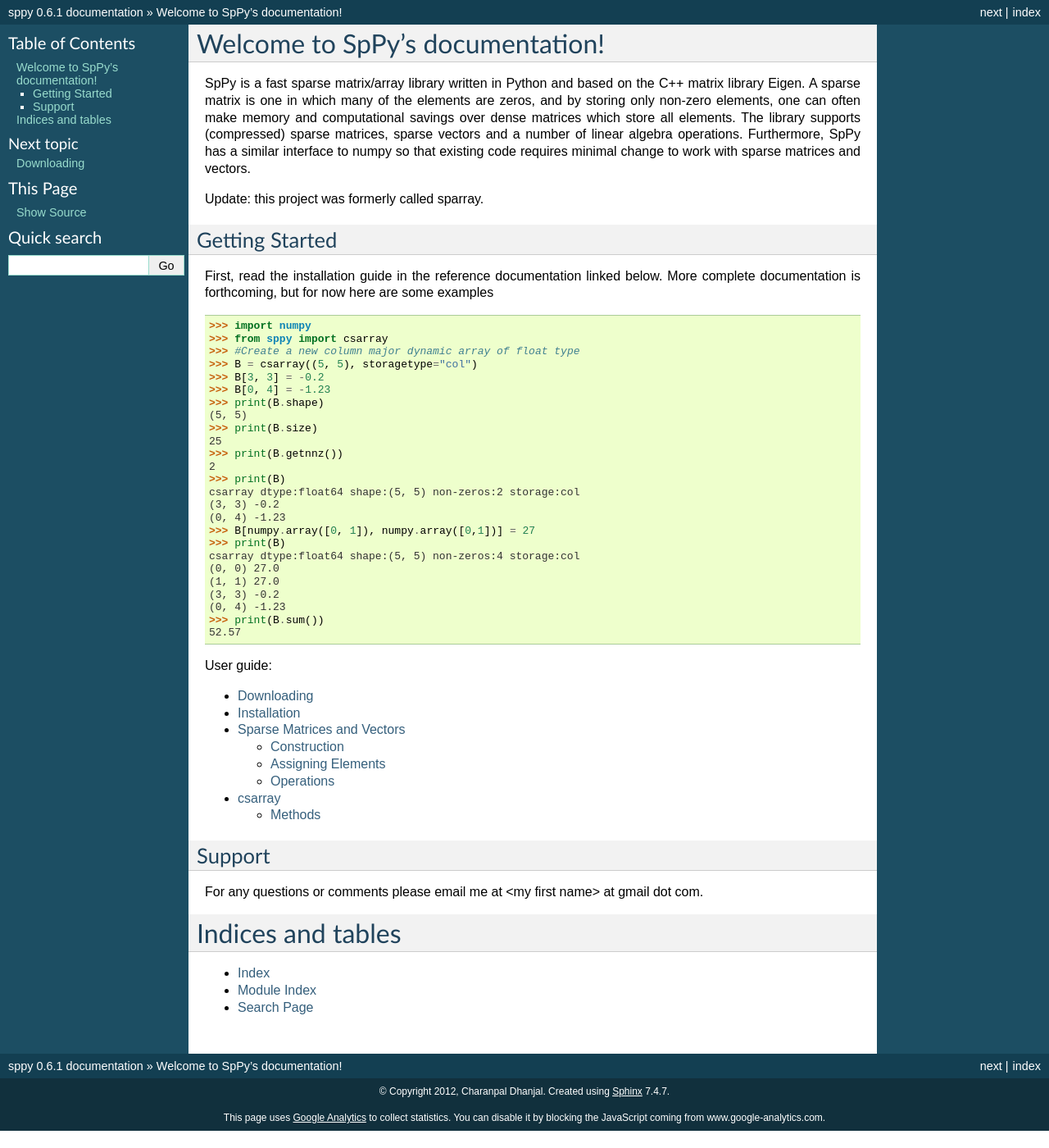
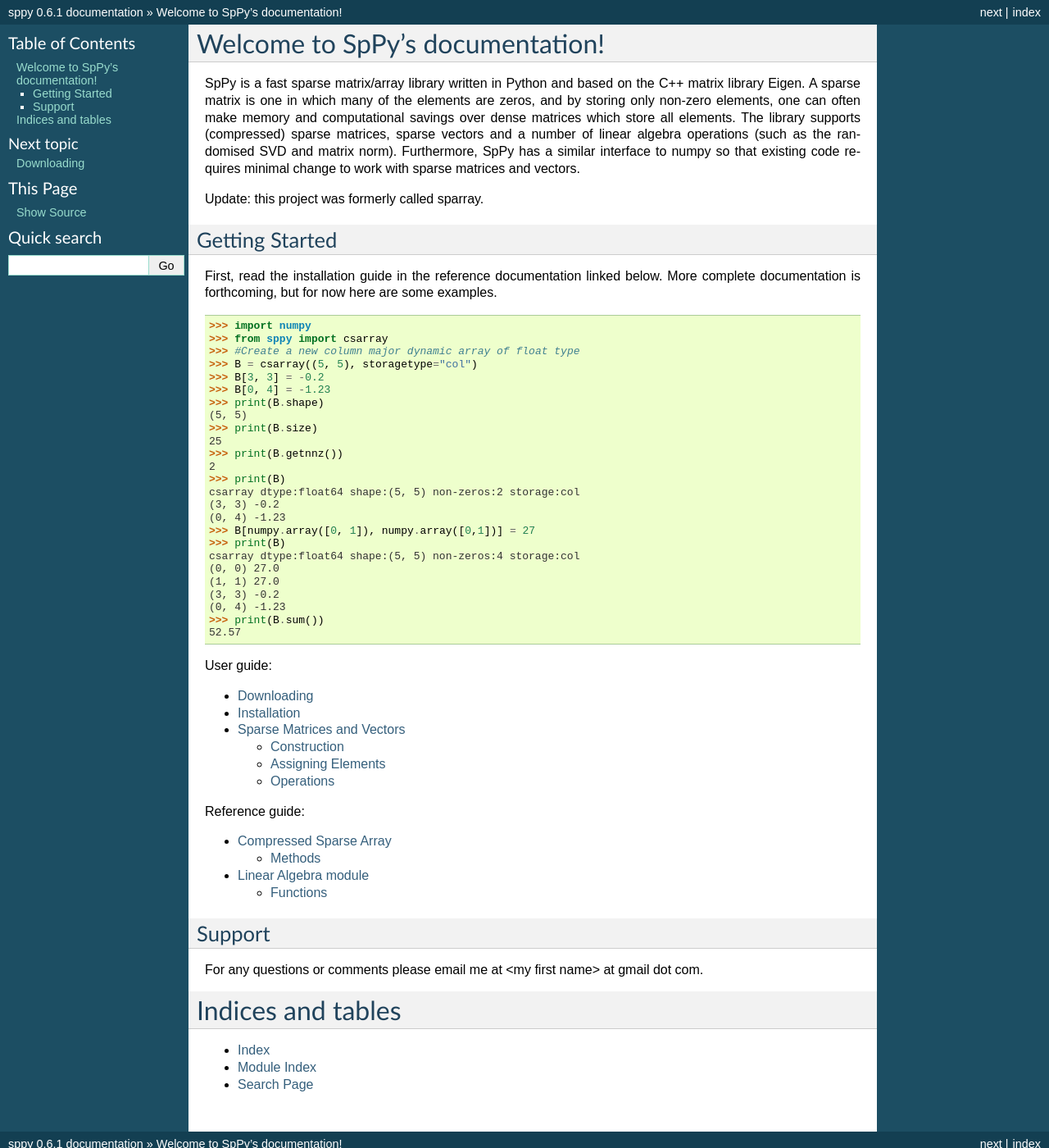
Before and after one commit to charanpald/sppy, a Sphinx documentation site: the page built from docs/index.rst, in a window 1280 px wide and 1400 px high. Shown: the whole window at 82% size. Built offline with Sphinx 7.4.7, drawn with Linux system fonts in a browser that asks for light colours.

Commit message:
Better docs

```diff
--- a/docs/index.rst
+++ b/docs/index.rst
@@ -6,14 +6,14 @@
 Welcome to SpPy's documentation!
 ===================================
 
-SpPy is a fast sparse matrix/array library written in Python and based on the C++ matrix library Eigen. A sparse matrix is one in which many of the elements are zeros, and by storing only non-zero elements, one can often make memory and computational savings over dense matrices which store all elements. The library supports (compressed) sparse matrices, sparse vectors and a number of linear algebra operations. Furthermore, SpPy has a similar interface to numpy so that existing code requires minimal change to work with sparse matrices and vectors.
+SpPy is a fast sparse matrix/array library written in Python and based on the C++ matrix library Eigen. A sparse matrix is one in which many of the elements are zeros, and by storing only non-zero elements, one can often make memory and computational savings over dense matrices which store all elements. The library supports (compressed) sparse matrices, sparse vectors and a number of linear algebra operations (such as the randomised SVD and matrix norm). Furthermore, SpPy has a similar interface to numpy so that existing code requires minimal change to work with sparse matrices and vectors.
 
 Update: this project was formerly called sparray.
 
 
 Getting Started
 ---------------
-First, read the installation guide in the reference documentation linked below. More complete documentation is forthcoming, but for now here are some examples
+First, read the installation guide in the reference documentation linked below. More complete documentation is forthcoming, but for now here are some examples.
 
 ::
 
@@ -50,7 +50,14 @@
 
    install
    sparseops
+
+Reference guide:
+
+.. toctree::
+   :maxdepth: 2
+
    csarray
+   linalg
 
 Support
 --------
```
Also changed, not shown: docs/csarray.rst (+12 -3 lines), docs/linalg.rst (added, +10 -0 lines).
